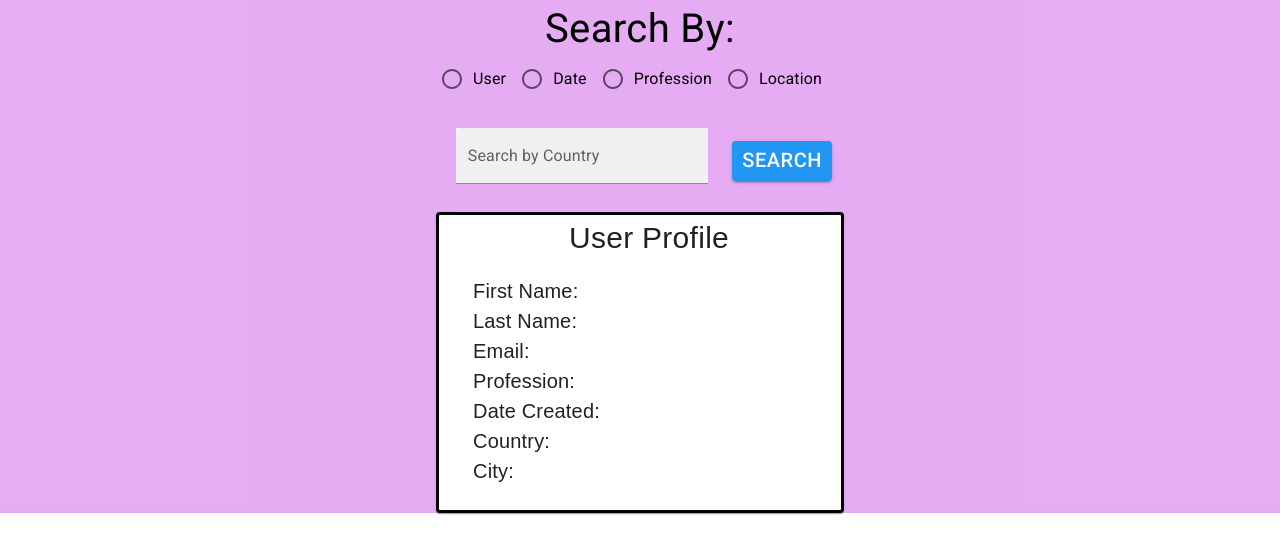
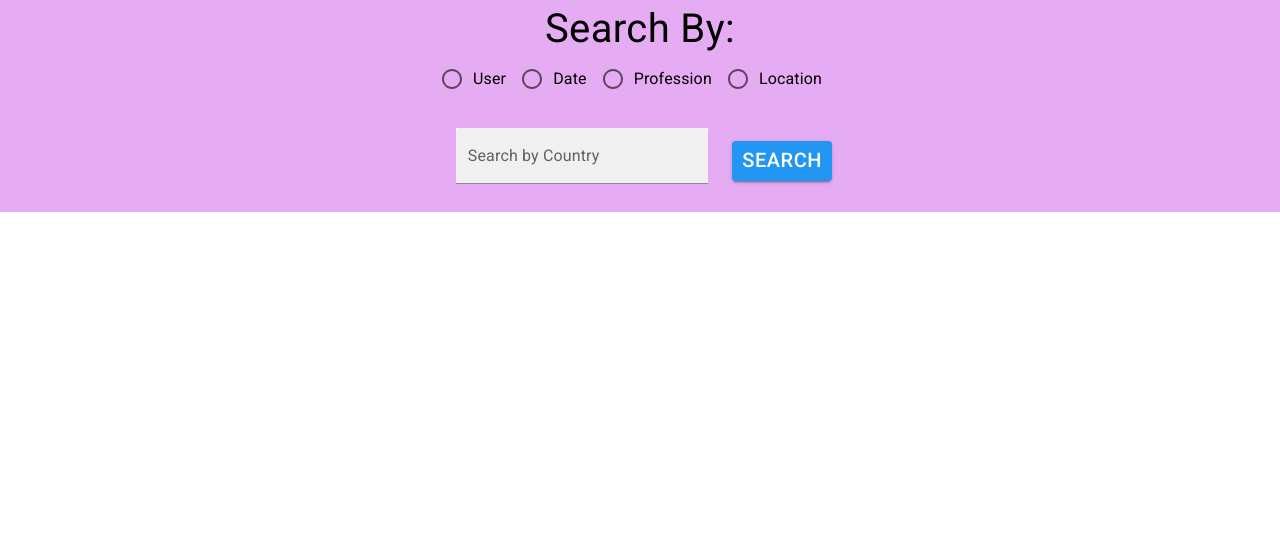
Before and after one commit to mmtaylor7/magmutual-project, a React (Create React App) app: page /byLocation in a window 1280 px wide. Shown: the top 554 px of the page. Built offline with nearby package versions, Linux system fonts and the light colour scheme; a web font is replaced by a local one.

Commit message:
search by user and profession

```diff
--- a/src/App.tsx
+++ b/src/App.tsx
@@ -1,4 +1,5 @@
 import "./App.css";
+import React, { useState } from "react";
 import { Routes, Route, BrowserRouter } from "react-router-dom";
 import "bootstrap";
 import "react-bootstrap";
@@ -12,6 +13,7 @@ import UserProfile from "./components/userProfile/UserProfile";
 import { PictureAsPdfOutlined } from "@mui/icons-material";
 
 function App() {
+  const [users, setUsers] = useState([]);
   return (
     <div className="App">
       <div>
@@ -20,14 +22,19 @@ function App() {
 
       <div className="routes">
         <Routes>
-          <Route path="/byUser" element={<User />} />
+          <Route path="/byUser" element={<User setUsers={setUsers} />} />
           <Route path="/byDate" element={<Date />} />
-          <Route path="/byProfession" element={<Profession />} />
+          <Route
+            path="/byProfession"
+            element={<Profession setUsers={setUsers} />}
+          />
           <Route path="/byLocation" element={<Location />} />
         </Routes>
       </div>
       <div className="cardCenter">
-        <UserProfile />
+        {users.map((user: any) => {
+          return <UserProfile user={user} />;
+        })}
       </div>
     </div>
   );
--- a/src/components/profession/Profession.tsx
+++ b/src/components/profession/Profession.tsx
@@ -5,7 +5,25 @@ import Button from "@mui/material/Button";
 import Box from "@mui/material/Box";
 import TextField from "@mui/material/TextField";
 
-const Profession = () => {
+type ProfessionProps = {
+  setUsers: any;
+};
+
+const Profession = (props: ProfessionProps) => {
+  let profession = "";
+
+  const searchByProfession = async () => {
+    const response = await fetch(
+      "https://magmutual-project.herokuapp.com/getByProfession/" + profession
+    );
+    const users = await response.json();
+    props.setUsers(users);
+  };
+
+  const onTextFieldChange = (event: any) => {
+    profession = event.target.value;
+  };
+
   return (
     <Stack
       direction="row"
@@ -30,6 +48,7 @@ const Profession = () => {
           id="filled-basic"
           label="Search by Profession"
           variant="filled"
+          onChange={onTextFieldChange}
           style={{ backgroundColor: "white" }}
         />
       </Box>
@@ -44,6 +63,7 @@ const Profession = () => {
           fontSize: "20px",
           marginTop: "10px",
         }}
+        onClick={searchByProfession}
       >
         Search
       </Button>
--- a/src/components/user/User.tsx
+++ b/src/components/user/User.tsx
@@ -5,13 +5,25 @@ import Button from "@mui/material/Button";
 import Box from "@mui/material/Box";
 import TextField from "@mui/material/TextField";
 
-const User = () => {
+type UserProps = {
+  setUsers: any;
+};
+
+const User = (props: UserProps) => {
+  let lastName = "";
+
   const searchByLastName = async () => {
     const response = await fetch(
-      "https://magmutual-project.herokuapp.com/getByLastName/Roarke"
+      "https://magmutual-project.herokuapp.com/getByLastName/" + lastName
     );
-    const user = await response.json();
+    const users = await response.json();
+    props.setUsers(users);
   };
+
+  const onTextFieldChange = (event: any) => {
+    lastName = event.target.value;
+  };
+
   return (
     <Stack
       direction="row"
@@ -36,6 +48,7 @@ const User = () => {
           id="filled-basic"
           label="Search by Last Name"
           variant="filled"
+          onChange={onTextFieldChange}
           style={{ backgroundColor: "white" }}
         />
       </Box>
--- a/src/components/userProfile/UserProfile.tsx
+++ b/src/components/userProfile/UserProfile.tsx
@@ -4,19 +4,37 @@ import Card from "@mui/material/Card";
 import CardContent from "@mui/material/CardContent";
 import Typography from "@mui/material/Typography";
 
-const UserProfile = () => {
+type UserProfileProps = {
+  user: any;
+};
+
+const UserProfile = (props: UserProfileProps) => {
   return (
     <Card className="card">
-      <Typography className="userProfile">User Profile</Typography>
+      <Typography className="userProfile">User Profile </Typography>
       <CardContent className="cardContents">
         {/* {props.project.projectTitle} */}
-        <Typography className="cardContentsFont">First Name: </Typography>
-        <Typography className="cardContentsFont">Last Name: </Typography>
-        <Typography className="cardContentsFont">Email: </Typography>
-        <Typography className="cardContentsFont">Profession: </Typography>
-        <Typography className="cardContentsFont">Date Created: </Typography>
-        <Typography className="cardContentsFont">Country: </Typography>
-        <Typography className="cardContentsFont">City: </Typography>
+        <Typography className="cardContentsFont">
+          First Name: {props.user.firstname}
+        </Typography>
+        <Typography className="cardContentsFont">
+          Last Name: {props.user.lastname}{" "}
+        </Typography>
+        <Typography className="cardContentsFont">
+          Email: {props.user.email}
+        </Typography>
+        <Typography className="cardContentsFont">
+          Profession: {props.user.profession}{" "}
+        </Typography>
+        <Typography className="cardContentsFont">
+          Date Created: {props.user.dateCreated}
+        </Typography>
+        <Typography className="cardContentsFont">
+          Country: {props.user.country}{" "}
+        </Typography>
+        <Typography className="cardContentsFont">
+          City: {props.user.city}
+        </Typography>
       </CardContent>
     </Card>
   );
```
